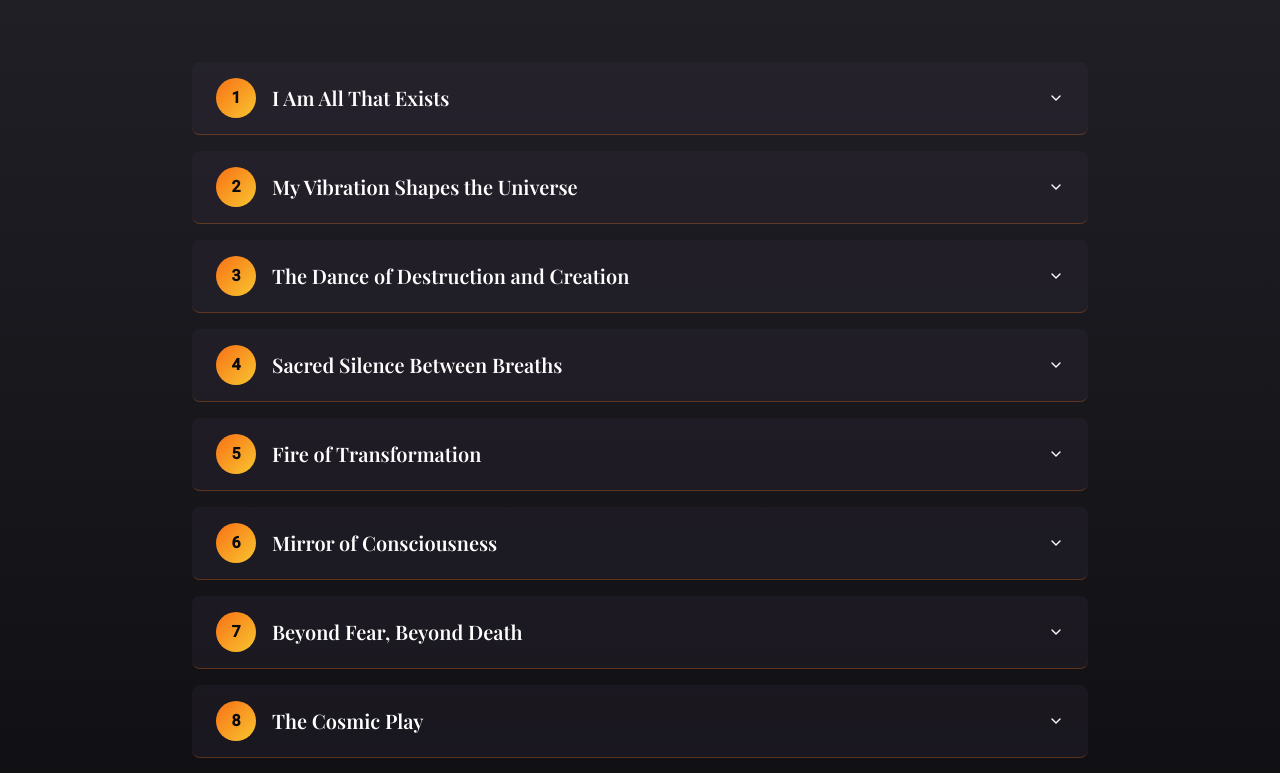
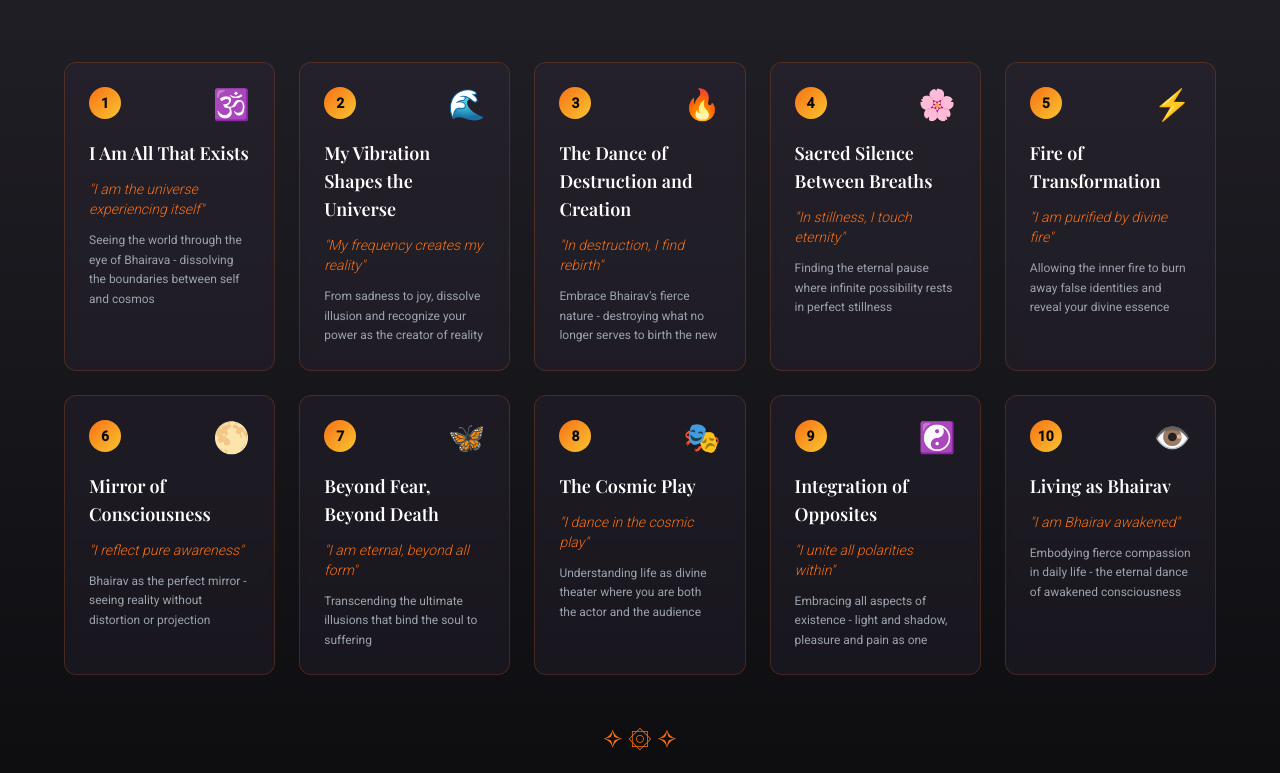
Before and after one commit to zeelcoustic/bhairav-awakening-portal, a React (Vite) app: page / in a window 1280 px wide. Shown: the part 2400-3173 px from the top of the page. Built offline with nearby package versions, Linux system fonts and the light colour scheme.

Commit message:
Refactor: Enhance meditation journey section
Replace the accordion with a grid of glowing cards, incorporating day numbers, titles, insights, and icons. Apply cosmic backgrounds, neon glows, hover effects, and animations for a mystical aesthetic. Rename the section and update the subheading.

```diff
--- a/src/components/MeditationJourney.tsx
+++ b/src/components/MeditationJourney.tsx
@@ -1,104 +1,140 @@
-
-import {
-  Accordion,
-  AccordionContent,
-  AccordionItem,
-  AccordionTrigger,
-} from "@/components/ui/accordion";
 
 const journeyDays = [
   {
     day: 1,
     title: "I Am All That Exists",
-    description: "Seeing the world through the eye of Bhairava - dissolving the boundaries between self and cosmos"
+    description: "Seeing the world through the eye of Bhairava - dissolving the boundaries between self and cosmos",
+    mantra: "I am the universe experiencing itself",
+    icon: "🕉️"
   },
   {
     day: 2,
     title: "My Vibration Shapes the Universe",
-    description: "From sadness to joy, dissolve illusion and recognize your power as the creator of reality"
+    description: "From sadness to joy, dissolve illusion and recognize your power as the creator of reality",
+    mantra: "My frequency creates my reality",
+    icon: "🌊"
   },
   {
     day: 3,
     title: "The Dance of Destruction and Creation",
-    description: "Embrace Bhairav's fierce nature - destroying what no longer serves to birth the new"
+    description: "Embrace Bhairav's fierce nature - destroying what no longer serves to birth the new",
+    mantra: "In destruction, I find rebirth",
+    icon: "🔥"
   },
   {
     day: 4,
     title: "Sacred Silence Between Breaths",
-    description: "Finding the eternal pause where infinite possibility rests in perfect stillness"
+    description: "Finding the eternal pause where infinite possibility rests in perfect stillness",
+    mantra: "In stillness, I touch eternity",
+    icon: "🌸"
   },
   {
     day: 5,
     title: "Fire of Transformation",
-    description: "Allowing the inner fire to burn away false identities and reveal your divine essence"
+    description: "Allowing the inner fire to burn away false identities and reveal your divine essence",
+    mantra: "I am purified by divine fire",
+    icon: "⚡"
   },
   {
     day: 6,
     title: "Mirror of Consciousness",
-    description: "Bhairav as the perfect mirror - seeing reality without distortion or projection"
+    description: "Bhairav as the perfect mirror - seeing reality without distortion or projection",
+    mantra: "I reflect pure awareness",
+    icon: "🌕"
   },
   {
     day: 7,
     title: "Beyond Fear, Beyond Death",
-    description: "Transcending the ultimate illusions that bind the soul to suffering"
+    description: "Transcending the ultimate illusions that bind the soul to suffering",
+    mantra: "I am eternal, beyond all form",
+    icon: "🦋"
   },
   {
     day: 8,
     title: "The Cosmic Play",
-    description: "Understanding life as divine theater where you are both the actor and the audience"
+    description: "Understanding life as divine theater where you are both the actor and the audience",
+    mantra: "I dance in the cosmic play",
+    icon: "🎭"
   },
   {
     day: 9,
     title: "Integration of Opposites",
-    description: "Embracing all aspects of existence - light and shadow, pleasure and pain as one"
+    description: "Embracing all aspects of existence - light and shadow, pleasure and pain as one",
+    mantra: "I unite all polarities within",
+    icon: "☯️"
   },
   {
     day: 10,
     title: "Living as Bhairav",
-    description: "Embodying fierce compassion in daily life - the eternal dance of awakened consciousness"
+    description: "Embodying fierce compassion in daily life - the eternal dance of awakened consciousness",
+    mantra: "I am Bhairav awakened",
+    icon: "👁️"
   }
 ];
 
 const MeditationJourney = () => {
   return (
     <section className="py-20 px-6 bg-gradient-to-b from-mystic-purple to-mystic-cosmic">
-      <div className="max-w-4xl mx-auto">
+      <div className="max-w-6xl mx-auto">
         <div className="text-center mb-16 animate-fade-in">
           <h2 className="font-playfair text-4xl md:text-5xl font-bold mb-6 text-white">
-            Your Inner Journey – <span className="text-gradient">Day by Day</span>
+            The 10-Day <span className="text-gradient">Awakening Journey</span>
           </h2>
           <p className="text-xl text-gray-300">
-            10 transformative days of guided meditation and sacred practice
+            Each day is a portal into your sacred transformation
           </p>
         </div>
 
-        <Accordion type="single" collapsible className="space-y-4">
-          {journeyDays.map((day) => (
-            <AccordionItem
+        <div className="grid grid-cols-1 md:grid-cols-2 lg:grid-cols-3 xl:grid-cols-5 gap-6">
+          {journeyDays.map((day, index) => (
+            <div
               key={day.day}
-              value={`day-${day.day}`}
-              className="bg-mystic-purple-light/20 border-mystic-orange/30 rounded-lg overflow-hidden"
+              className="group relative bg-mystic-purple-light/20 backdrop-blur-sm border border-mystic-orange/20 rounded-xl p-6 hover:border-mystic-orange/60 hover:bg-mystic-purple-light/30 transition-all duration-500 hover:scale-105 hover:shadow-2xl hover:shadow-mystic-orange/20 animate-fade-in cursor-pointer"
+              style={{ animationDelay: `${index * 100}ms` }}
             >
-              <AccordionTrigger className="px-6 py-4 hover:bg-mystic-purple-light/30 transition-colors duration-300">
-                <div className="flex items-center gap-4 text-left">
-                  <div className="flex-shrink-0 w-10 h-10 rounded-full bg-fire-gradient flex items-center justify-center text-mystic-cosmic font-bold">
-                    {day.day}
-                  </div>
-                  <div>
-                    <h3 className="font-playfair text-xl font-semibold text-white">
-                      {day.title}
-                    </h3>
-                  </div>
+              {/* Glowing background effect */}
+              <div className="absolute inset-0 bg-fire-gradient opacity-0 group-hover:opacity-10 rounded-xl transition-opacity duration-500"></div>
+
+              {/* Day number badge */}
+              <div className="flex justify-between items-start mb-4">
+                <div className="w-8 h-8 rounded-full bg-fire-gradient flex items-center justify-center text-mystic-cosmic font-bold text-sm group-hover:scale-110 transition-transform duration-300">
+                  {day.day}
                 </div>
-              </AccordionTrigger>
-              <AccordionContent className="px-6 pb-4">
-                <p className="text-gray-300 leading-relaxed ml-14">
-                  {day.description}
-                </p>
-              </AccordionContent>
-            </AccordionItem>
+                <div className="text-3xl group-hover:animate-float">
+                  {day.icon}
+                </div>
+              </div>
+
+              {/* Title */}
+              <h3 className="font-playfair text-lg font-semibold text-white mb-3 group-hover:text-gradient transition-all duration-300">
+                {day.title}
+              </h3>
+
+              {/* Mantra */}
+              <p className="text-mystic-orange text-sm italic mb-3 font-light group-hover:text-mystic-orange-light transition-colors duration-300">
+                "{day.mantra}"
+              </p>
+
+              {/* Description */}
+              <p className="text-gray-400 text-xs leading-relaxed group-hover:text-gray-300 transition-colors duration-300">
+                {day.description}
+              </p>
+
+              {/* Subtle glow effect */}
+              <div className="absolute inset-0 rounded-xl opacity-0 group-hover:opacity-100 transition-opacity duration-500 pointer-events-none">
+                <div className="absolute inset-0 rounded-xl border border-mystic-orange/30 animate-glow"></div>
+              </div>
+            </div>
           ))}
-        </Accordion>
+        </div>
+
+        {/* Sacred decoration */}
+        <div className="text-center mt-12 animate-fade-in" style={{ animationDelay: '1200ms' }}>
+          <div className="text-mystic-orange text-2xl mb-4">✧ ۞ ✧</div>
+          <p className="text-gray-400 italic text-sm">
+            "Each step on this path dissolves another veil of illusion"
+          </p>
+        </div>
       </div>
     </section>
   );
```
